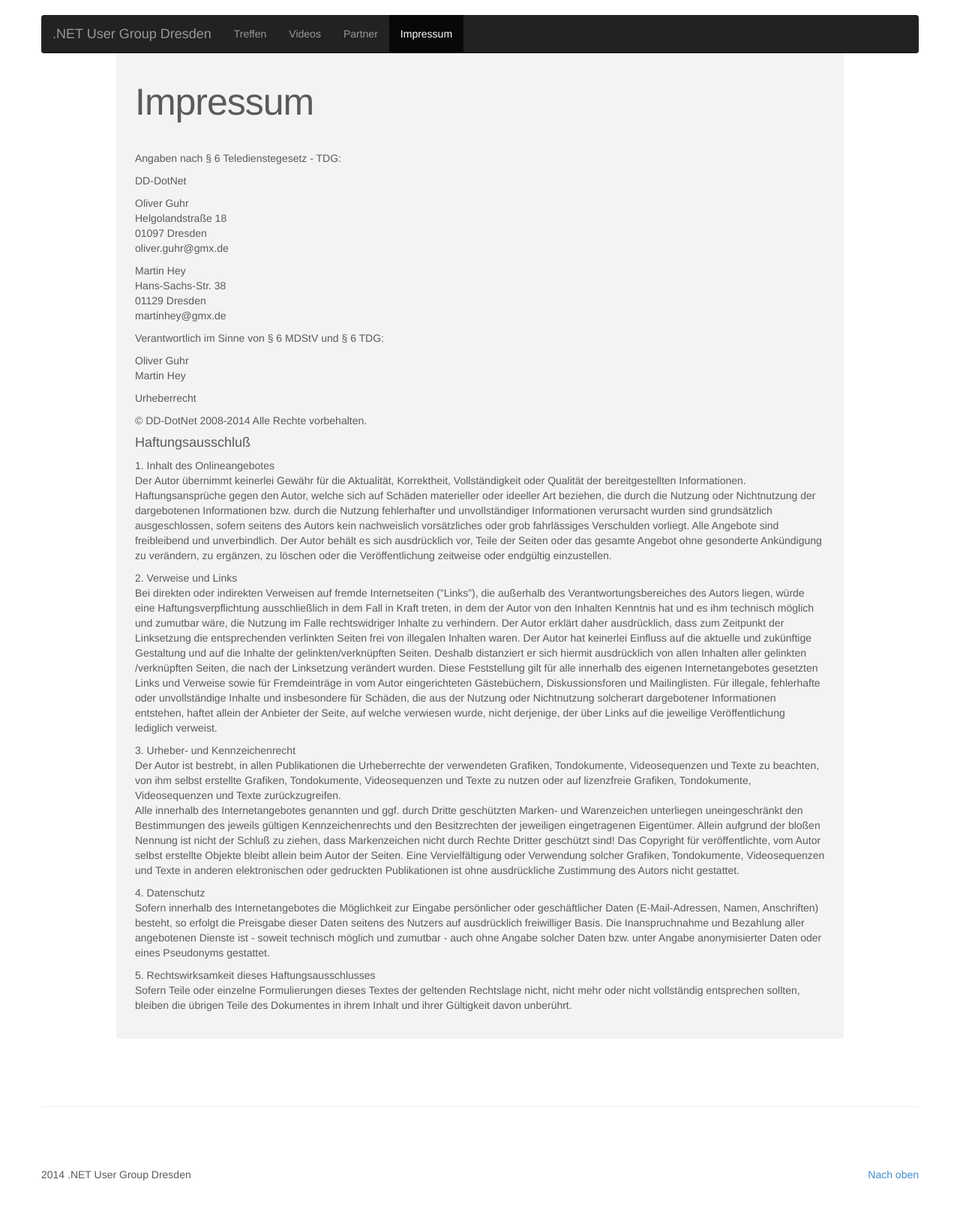
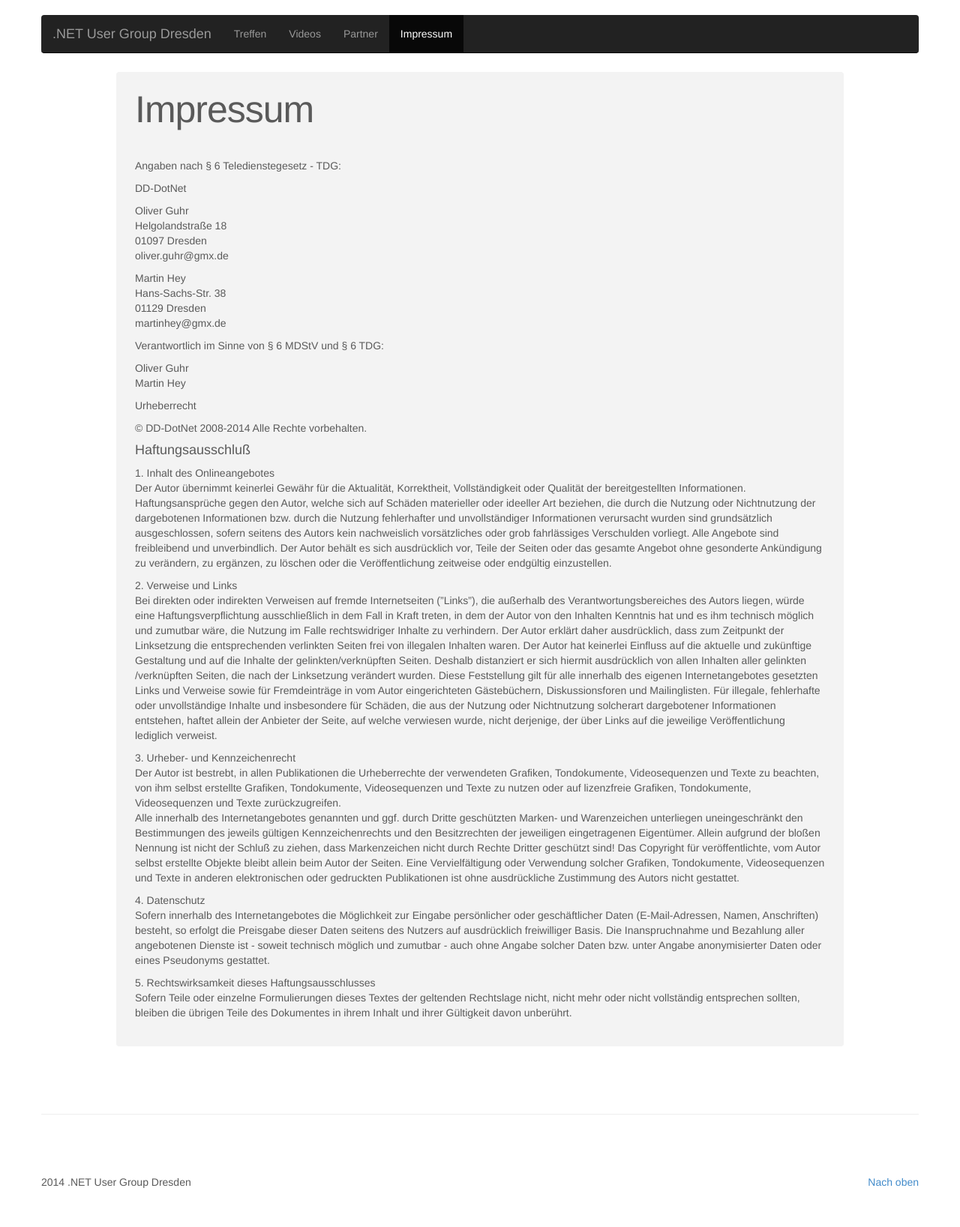
Before and after one commit to dddotnet/dddotnet.github.io, a Jekyll site: the page impressum.html, which Jekyll copies as it is, in a window 1280 px wide. Shown: the whole page at 75% size. Built offline with Jekyll 4.4.1, drawn with Linux system fonts in a browser that asks for light colours; Markdown is read by kramdown in place of the engine named in the settings.

Commit message:
nav-bar caused Bugfix

```diff
--- a/_layouts/postnew.html
+++ b/_layouts/postnew.html
@@ -63,7 +63,7 @@
 
         <div class="row featurette">
             <div style="max-width: 990px; margin: 0 auto; padding:10px">
-                <h2 class="featurette-heading" style="margin: 0px; margin-bottom: 20px"> {{ page.title }} </h2>
+                <h2 class="featurette-heading" style="margin: 0px; margin-bottom: 20px; margin-top: 45px"> {{ page.title }} </h2>
                 <div style="background-color: #f3f3f3; padding: 25px; padding-top: 10px; border-radius: 4px">
                     <div>
                          {{ content }}
--- a/impressum.html
+++ b/impressum.html
@@ -116,9 +116,9 @@
         <div class="row featurette">
             <div style="max-width: 990px; margin: 0 auto; padding:10px">
                 <!--<h2 class="featurette-heading" style="margin: 0px; margin-bottom: 20px">ftw: Eine neue f&uuml;r die User Group</h2>-->
-                <div style="background-color: #f3f3f3; padding: 25px; padding-top: 10px; border-radius: 4px">
+                <div style="background-color: #f3f3f3; padding: 25px; margin-top: 25px; border-radius: 4px">
                     <div>
-                        <h2 class="featurette-heading" style="margin: 0px; margin-bottom: 20px; padding-top: 30px">Impressum</h2>
+                        <h2 class="featurette-heading" style="margin: 0px; margin-bottom: 20px">Impressum</h2>
                     <br />
                     <p>Angaben nach § 6 Teledienstegesetz - TDG:</p>
                     <p>DD-DotNet</p>
```
